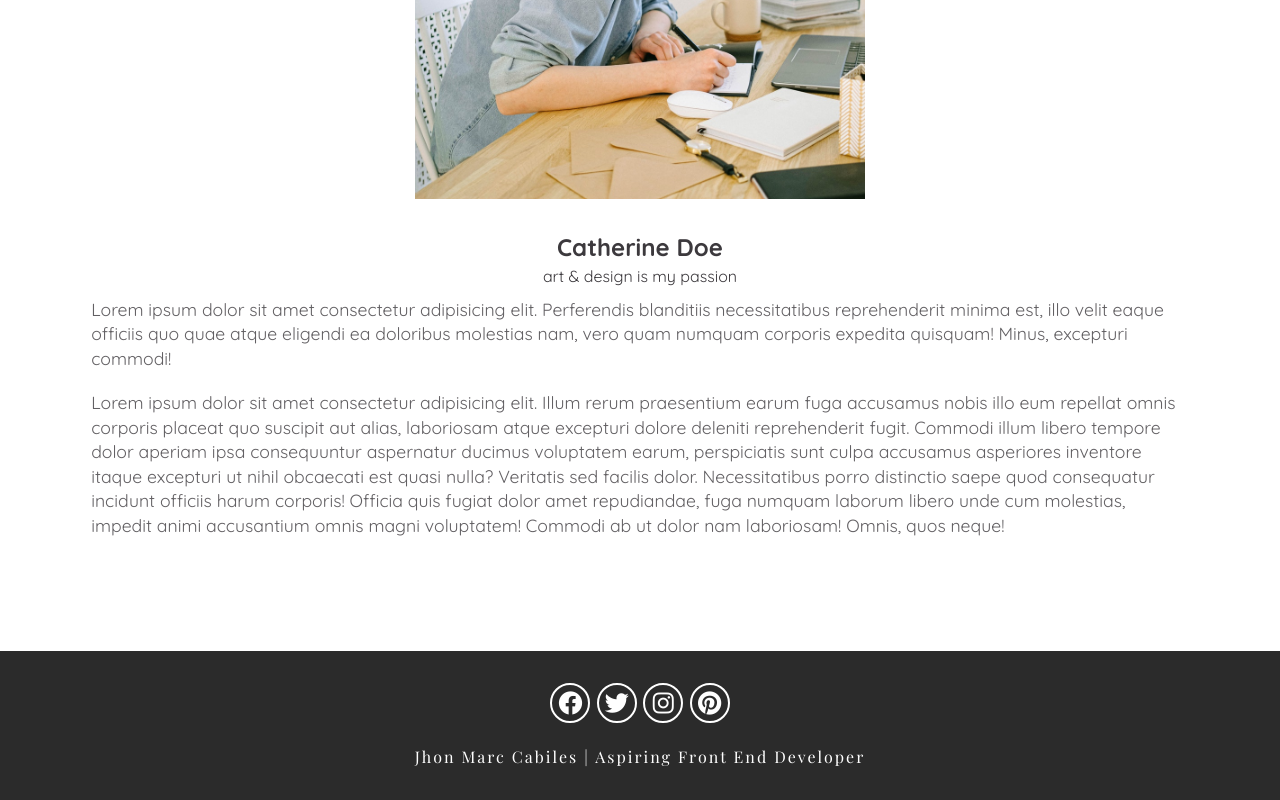
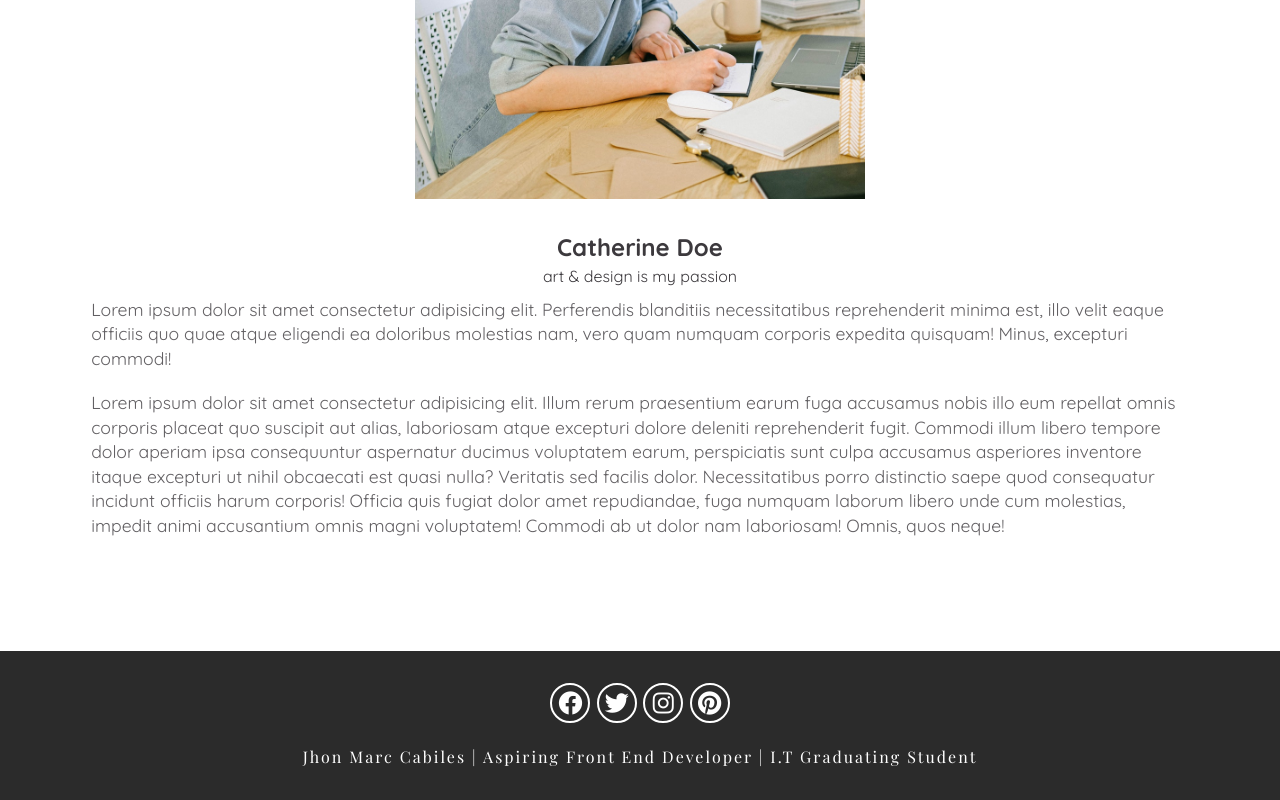
Before and after one commit to JM-Cab1les/My_Personal_Project, a plain HTML site: page blog design/index.html in a window 1280 px wide. Shown: the part 4681-5481 px from the top of the page. Drawn offline with nearby package versions, Linux system fonts and the light colour scheme.

Commit message:
Update index.html

```diff
--- a/blog design/index.html
+++ b/blog design/index.html
@@ -226,7 +226,7 @@
                 <a href=""><i class="fab fa-instagram"></i></a>
                 <a href=""><i class="fab fa-pinterest"></i></a>
             </div>
-            <p>Jhon Marc Cabiles <span>| Aspiring Front End Developer</span></p>
+            <p>Jhon Marc Cabiles <span>| Aspiring Front End Developer | I.T Graduating Student </span></p>
         </footer>
     </body>
 </html>
```
